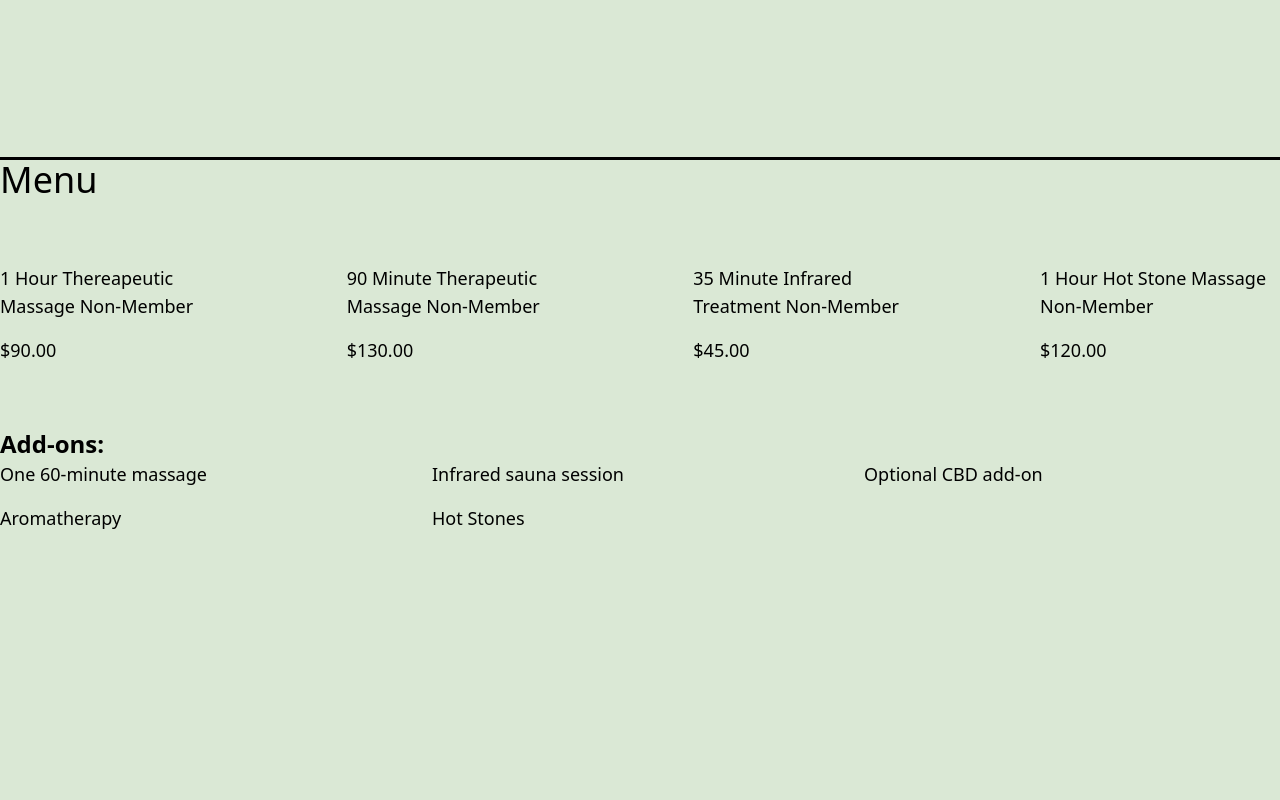
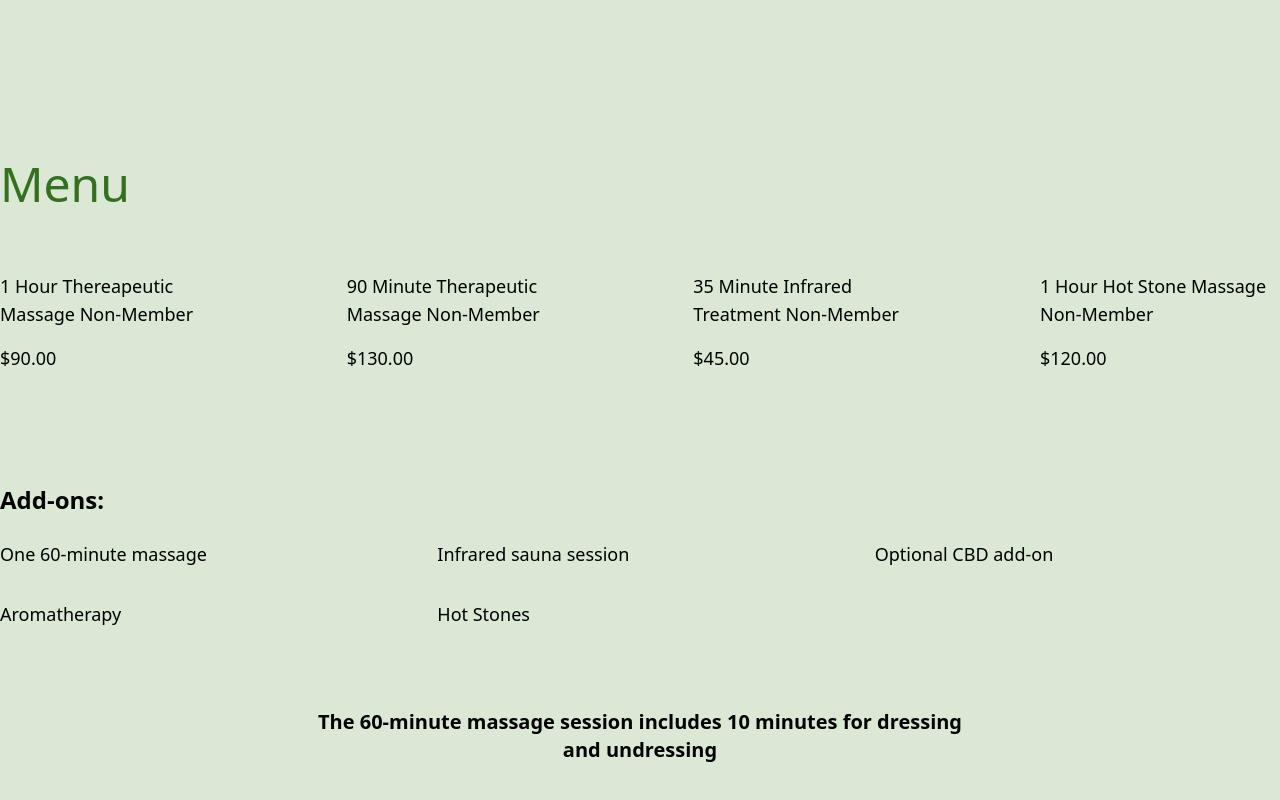
Before and after one commit to Braden0006/massage-therapy, a website: page index.html in a window 1280 px wide. Shown: the part 2336-3136 px from the top of the page. Drawn offline with Linux system fonts and the light colour scheme.

Commit message:
Finished menu and body-wrap pages

```diff
--- a/index.html
+++ b/index.html
@@ -2598,7 +2598,7 @@
         class="about h-screen mt-8 container mx-auto flex flex-col justify-center"
       >
         <div class="flex flex-col gap-32">
-          <h1 class="text-4xl">About us</h1>
+          <h1 class="text-5xl text-[#35701F]">About us</h1>
           <div class="flex justify-between h-[50vh]">
             <div class="w-[40vw] flex flex-col justify-center">
               <h2 class="font-bold text-2xl pb-4">Patricia Diaz LMT</h2>
@@ -2642,44 +2642,47 @@
           </div>
         </div>
       </section>
-      <section class="menu h-screen mt-8 container mx-auto flex flex-col gap-16 outline">
-        <h1 class="text-4xl">Menu</h1>
-        <div class="menu_items flex gap-4 justify-between">
+      <section class="menu mt-8 container mx-auto flex flex-col gap-16">
+        <h1 class="text-5xl text-[#35701F]">Menu</h1>
+        <div class="menu_items flex gap-4 justify-between pb-12">
           <div class="menu_items_item flex flex-col text-lg w-60">
-            <h3 class="pb-4">
-              1 Hour Thereapeutic Massage Non-Member
-            </h3>
+            <h3 class="pb-4">1 Hour Thereapeutic Massage Non-Member</h3>
             <span>$90.00</span>
           </div>
           <div class="menu_items_item flex flex-col text-lg w-60">
-            <h3 class="pb-4">
-              90 Minute Therapeutic Massage Non-Member
-            </h3>
+            <h3 class="pb-4">90 Minute Therapeutic Massage Non-Member</h3>
             <span>$130.00</span>
           </div>
           <div class="menu_items_item flex flex-col text-lg w-60">
-            <h3 class="pb-4">
-              35 Minute Infrared Treatment Non-Member
-            </h3>
+            <h3 class="pb-4">35 Minute Infrared Treatment Non-Member</h3>
             <span>$45.00</span>
           </div>
           <div class="menu_items_item flex flex-col text-lg w-60">
-            <h3 class="pb-4">
-              1 Hour Hot Stone Massage Non-Member
-            </h3>
+            <h3 class="pb-4">1 Hour Hot Stone Massage Non-Member</h3>
             <span>$120.00</span>
           </div>
         </div>
         <div class="menu_add-ons">
-          <h2 class="menu_add-ons_title text-2xl font-bold">Add-ons:</h2>
-          <div class="menu_add-ons_items grid grid-cols-3 grid-rows-2 gap-4 text-lg justify-between">
+          <h2 class="menu_add-ons_title text-2xl font-bold pb-6">Add-ons:</h2>
+          <div
+            class="menu_add-ons_items grid grid-cols-3 grid-rows-2 gap-8 text-lg justify-between"
+          >
             <span>One 60-minute massage</span>
             <span>Infrared sauna session</span>
             <span>Optional CBD add-on</span>
             <span>Aromatherapy</span>
             <span>Hot Stones</span>
           </div>
+          <div class="flex justify-center pt-20">
+            <p class="font-bold text-center text-xl w-[42rem]">
+              The 60-minute massage session includes 10 minutes for dressing and
+              undressing
+            </p>
+          </div>
         </div>
+      </section>
+      <section class="body-wrap h-screen mt-8 container mx-auto flex items-center">
+        <h1 class="text-7xl text-center leading-[6rem]">BODY WRAP AND INFORMATION PACKAGES COMING SOON</h1>
       </section>
     </main>
   </body>
--- a/tailwind.config.js
+++ b/tailwind.config.js
@@ -5,7 +5,8 @@ module.exports = {
     extend: {
       colors: {
         'light-green': '#DAE8D5',
-        'button': '#A41D20'
+        'button': '#A41D20',
+        'h2-green': '#35701F',
       },
       height: {
         '50': '50vh',
@@ -13,11 +14,15 @@ module.exports = {
       },
       width: {
         '50rem': '50rem',
+        '42rem': '42rem',
         '40vw': '40vw',
         '35rem': '35rem',
       },
       borderRadius: {
         '2': '2rem',
+      },
+      lineHeight: {
+        '6rem': '6rem',
       }
     },
   },
```
Also changed, not shown: dist/output.css.
